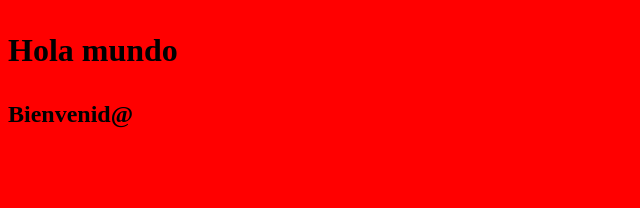
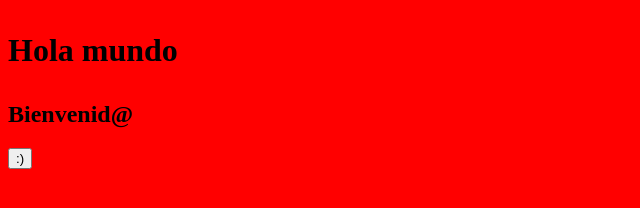
Before and after one commit to CesarCrZy/pagina-web, a plain HTML site: page index.html in a window 1280 px wide. Shown: the full height of the page, 0-640 px from the left. Drawn offline with Linux system fonts and the light colour scheme.

Commit message:
Boton
Se agrego un boton

```diff
--- a/index.html
+++ b/index.html
@@ -17,6 +17,7 @@
         <p>Hola mundo</p>
     </h1>
     <h2>Bienvenid@</h2>
+    <button>:)</button>
 </body>
 
 </html>
```
